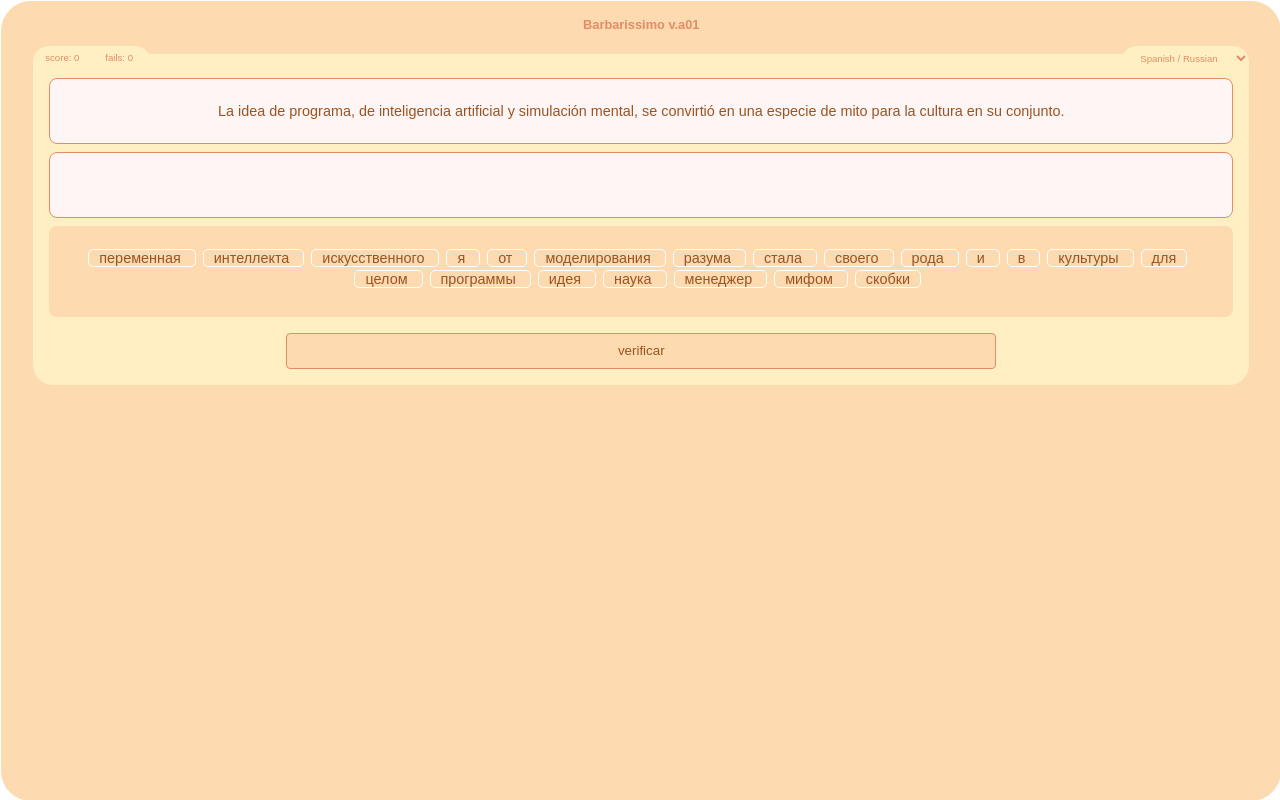
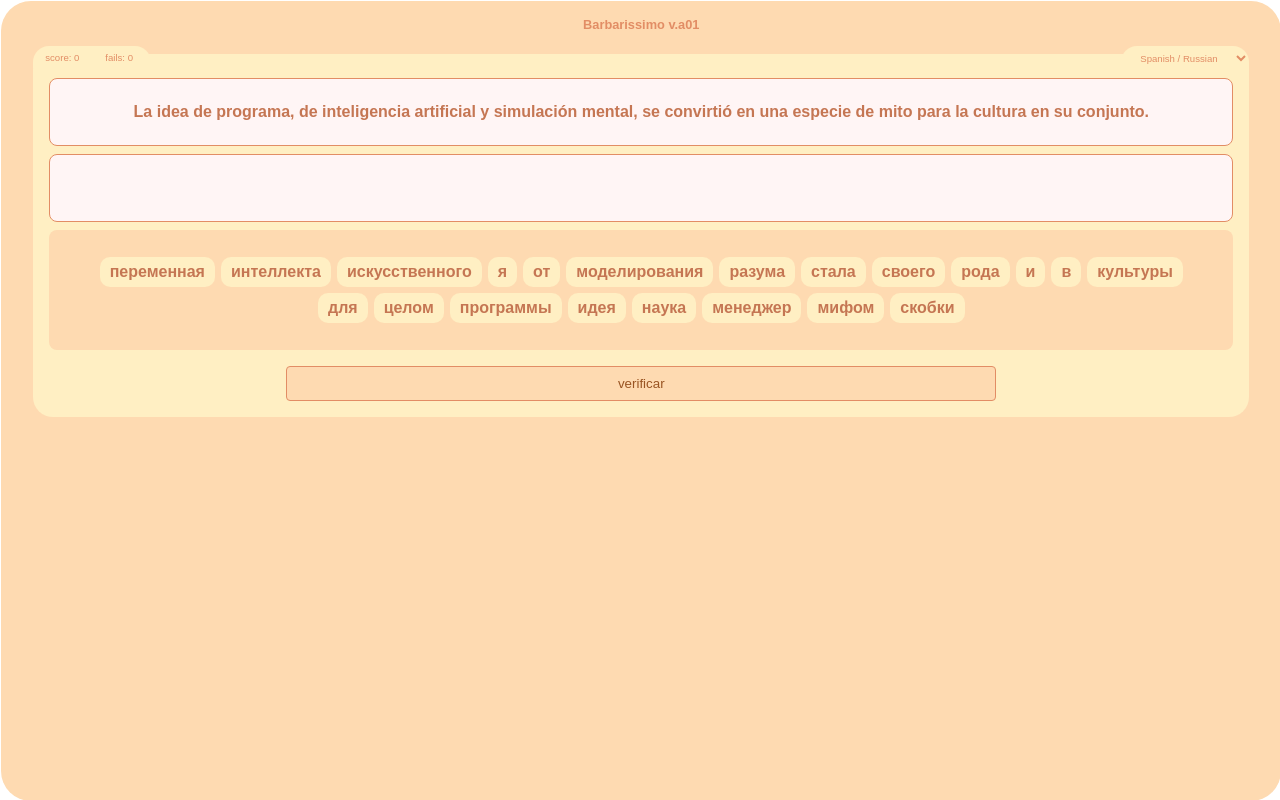
Before and after one commit to Denis-Novozhilov/Barbarissimo-Minimalistic-Web-App, a plain HTML site: page index.html in a window 1280 px wide. Drawn offline with Linux system fonts and the light colour scheme.

Commit message:
styles are changed. state before victory logic upgrade

```diff
--- a/js/main.js
+++ b/js/main.js
@@ -15,6 +15,8 @@ const askNewQuestion = function() {
     let selectedMode = modeSelector.value;
     let questionLang = window.mode[selectedMode].Question;
     let answerLang = window.mode[selectedMode].Answer;
+
+    checkButton.value = window.mode[selectedMode].ChekWord;
 
     let currentTask = window.vocabulary.Tasks[randomTaskNumber];
 
@@ -36,7 +38,7 @@ const askNewQuestion = function() {
     let encryptedArray2nd = window.randomiser.arrayShaker(arrAnswer, arrWithErrors2nd.slice(2, -1));
     let encryptedArray = window.randomiser.arrayShaker(encryptedArray1st, encryptedArray2nd);
 
-    window.render.renderFragment(encryptedArray, propArea, window.randomiser.proposedStyle);
+    window.render.renderFragment(encryptedArray, propArea, `proposeds-words`);
 
 };
 
@@ -44,21 +46,19 @@ askNewQuestion();
 
 propArea.addEventListener('click', function(evt){
     if(evt.target.nodeName === `SPAN`) {
-        window.render.renderWord(evt.target.textContent, answerArea, window.randomiser.answerWordStyle);
+        window.render.renderWord(evt.target.textContent, answerArea, `answer-words`);
         evt.target.remove();
     }
 });
 
 answerArea.addEventListener('click', function(evt){
     if(evt.target.nodeName === `SPAN`) {
-        window.render.renderWord(evt.target.textContent, propArea, window.randomiser.proposedStyle);
+        window.render.renderWord(evt.target.textContent, propArea, `proposeds-words`);
         evt.target.remove();
     }
 });
 
 modeSelector.addEventListener('change', function(){
-    answerArea.innerHTML = ``;
-    propArea.innerHTML = ``;
     askNewQuestion();
 });
 
@@ -86,14 +86,16 @@ checkButton.addEventListener('click', function(evt){
         taskArea.classList.add(`victory`);
         answerArea.classList.add(`victory`);
         propArea.classList.add(`victory`);
-        propArea.innerHTML = `Правильно =^_^=`;
+        // scoreRank.classList.add(`victory`);
+        // propArea.innerHTML = `Правильно =^_^=`;
         setTimeout(function(){
             taskArea.classList.remove(`victory`);
             answerArea.classList.remove(`victory`);
             propArea.classList.remove(`victory`);
+            // scoreRank.classList.remove(`victory`);
             propArea.innerHTML = ``;
-            askNewQuestion();
-        },2600);
+            // askNewQuestion();
+        },700);
     } else {
         failRank.textContent = +(failRank.textContent) + 1;
         taskArea.classList.add(`fail`);
@@ -101,6 +103,6 @@ checkButton.addEventListener('click', function(evt){
         setTimeout(function(){
             taskArea.classList.remove(`fail`);
             answerArea.classList.remove(`fail`);
-        },1900);
+        },500);
     }
 });
--- a/js/mode.js
+++ b/js/mode.js
@@ -7,28 +7,40 @@
         RussianByEnglish: {
             Question: `Russian`,
             Answer: `English`,
+            ChekWord: `проверить`,
+            NextWord: `следующий →`,
         },
         RussianBySpanish: {
             Question: `Russian`,
             Answer: `Spanish`,
+            ChekWord: `проверить`,
+            NextWord: `следующий →`,
         },
 
         EnglishByRussian: {
             Question: `English`,
             Answer: `Russian`,
+            ChekWord: `check`,
+            NextWord: `next →`,
         },
         EnglishBySpanish: {
             Question: `English`,
             Answer: `Spanish`,
+            ChekWord: `check`,
+            NextWord: `next →`,
         },
 
         SpanishByRussian: {
             Question: `Spanish`,
             Answer: `Russian`,
+            ChekWord: `verificar`,
+            NextWord: `siguiendo →`,
         },
         SpanishByEnglish: {
             Question: `Spanish`,
             Answer: `English`,
+            ChekWord: `verificar`,
+            NextWord: `siguiendo →`,
         },
 
     };
--- a/js/randomiser.js
+++ b/js/randomiser.js
@@ -96,32 +96,6 @@
             return shakedArray;
         },
 
-        proposedStyle: `
-            border: 1px solid rgba(255, 255, 255);
-            padding: 0px 10px;
-            margin: 5px 7px 0px 0px;
-            border-radius: 5px;
-            font-family: arial,sans-serif;
-            font-size: 1em;
-            text-align: center;
-            color: rgb(153, 84, 34);
-            vertical-align: super;
-            transition: .8s ease-out;
-        `,
-
-        answerWordStyle: `
-            border: 1px solid rgb(208, 195, 195);
-            padding: 0px 10px;
-            margin: 5px 7px 0px 0px;
-            border-radius: 5px;
-            font-family: arial,sans-serif;
-            font-size: 1em;
-            text-align: center;
-            color: rgb(153, 84, 34);
-            vertical-align: super;
-            transition: .8s ease-out;
-        `,
-
     };
 
 })();
--- a/js/render.js
+++ b/js/render.js
@@ -4,18 +4,18 @@
 
     window.render = {
 
-        renderWord: function(word, area, style) {
+        renderWord: function(word, area, className) {
             let element = document.createElement(`span`);
-            element.style = style;
+            element.classList.add(className);
             element.innerText = word;
             area.insertAdjacentElement(`beforeend`, element);
         },
 
-        renderFragment: function(arr, area, style) {
+        renderFragment: function(arr, area, className) {
             let fragment = document.createDocumentFragment();
             for (let i = 0; i < arr.length; i++) {
                 let element = document.createElement(`span`);
-                element.style = style;
+                element.classList.add(className);
                 element.innerText = ` ${arr[i]} `;
                 fragment.appendChild(element);
             }
--- a/js/vocabulary.js
+++ b/js/vocabulary.js
@@ -312,8 +312,8 @@
                 `program`,
                 `line`,
                 `science`,
-                `Error`,
-                `Encapsulation`,
+                `error`,
+                `encapsulation`,
                 `lantern`,
                 `password`,
                 `brackets`,
@@ -323,19 +323,19 @@
                 `currency`,
                 `difficulty`,
                 `you`,
-                `I`,
-                'They',
-                `It`,
+                `i`,
+                'they',
+                `it`,
                 `level`,
                 `of`,
-                'They',
-                `She`,
+                'they',
+                `she`,
                 `he`,
                 `by`,
                 `what`,
                 `curve`,
-                `Hell`,
-                `Equality`,
+                `hell`,
+                `equality`,
                 `type`,
                 `variable`,
                 `digit`,
@@ -343,12 +343,12 @@
                 `gap`,
                 `question`,
                 `he`,
-                `Student`,
-                `Student`,
-                `Learning`,
+                `student`,
+                `student`,
+                `learning`,
                 `memory`,
-                `Example`,
-                `State`,
+                `example`,
+                `state`,
                 `of`,
                 `cheer`,
                 `manager`,
@@ -376,18 +376,18 @@
                 `трудность`,
                 `ты`,
                 `я`,
-                'Oни',
-                `Это`,
+                'они',
+                `это`,
                 `уровень`,
                 `от`,
-                `Oни`,
-                `Она`,
+                `они`,
+                `она`,
                 `он`,
                 `через`,
                 `что`,
                 `кривая`,
                 `добавить`,
-                `Равенство`,
+                `равенство`,
                 `тип`,
                 `переменная`,
                 `цифра`,
@@ -395,13 +395,13 @@
                 `пробел`,
                 `вопрос`,
                 `он`,
-                `Студент`,
-                `Студент`,
-                `Обучение`,
+                `студенты`,
+                `студент`,
+                `обучение`,
                 `память`,
-                `Пример`,
+                `пример`,
                 `Состояние`,
-                `Из`,
+                `из`,
                 `развернуть`,
                 `менеджер`,
                 `проект`,
--- a/style.css
+++ b/style.css
@@ -97,9 +97,11 @@ body {
     border: 1px solid rgb(226, 141, 101);
     background-color: rgb(255, 245, 245);
     font-family: arial,sans-serif;
-    font-size: 0.9em;
+    font-size: 1em;
+    color: rgb(197 118 83);
     text-align: center;
-    color: rgb(153, 84, 34);
+    font-weight: 600;
+    /* color: rgb(153, 84, 34); */
     overflow:hidden;
 }
 #answer-string:focus {
@@ -124,17 +126,46 @@ body {
     height: auto;
 }
 
+.proposeds-words {
+    background: #ffefc3;
+    display: inline-block;
+    margin: 3px;
+    padding: 6px 10px;
+    border-radius: 10px;
+    font-family: arial, sans-serif;
+    /* font-size: 22px; */
+    font-size: 1em;
+    color: rgb(197 118 83);
+    text-align: center;
+    vertical-align: super;
+    transition: all 0.8s ease-out 0s;
+    font-weight: 600;
+}
+
+.answer-words {
+    border: 1px solid rgb(208, 195, 195);
+    display: inline-block;
+    margin: 3px;
+    padding: 6px 10px;
+    border-radius: 5px;
+    font-family: arial,sans-serif;
+    font-size: 1em;
+    text-align: center;
+    color: rgb(197 118 83);
+    vertical-align: super;
+    transition: .8s ease-out;
+    font-weight: 600;
+}
+
 .proposeds *,
 #name-field *{
-    transition: .8s ease-out;
+    transition: .6s ease-out;
 }
 
 .victory {
     background-color: rgb(103, 196, 103) !important;
-    font-size: 1em !important;
 }
 
 .fail {
     background-color: rgb(213, 117, 136) !important;
-    font-size: 1em !important;
 }
```
